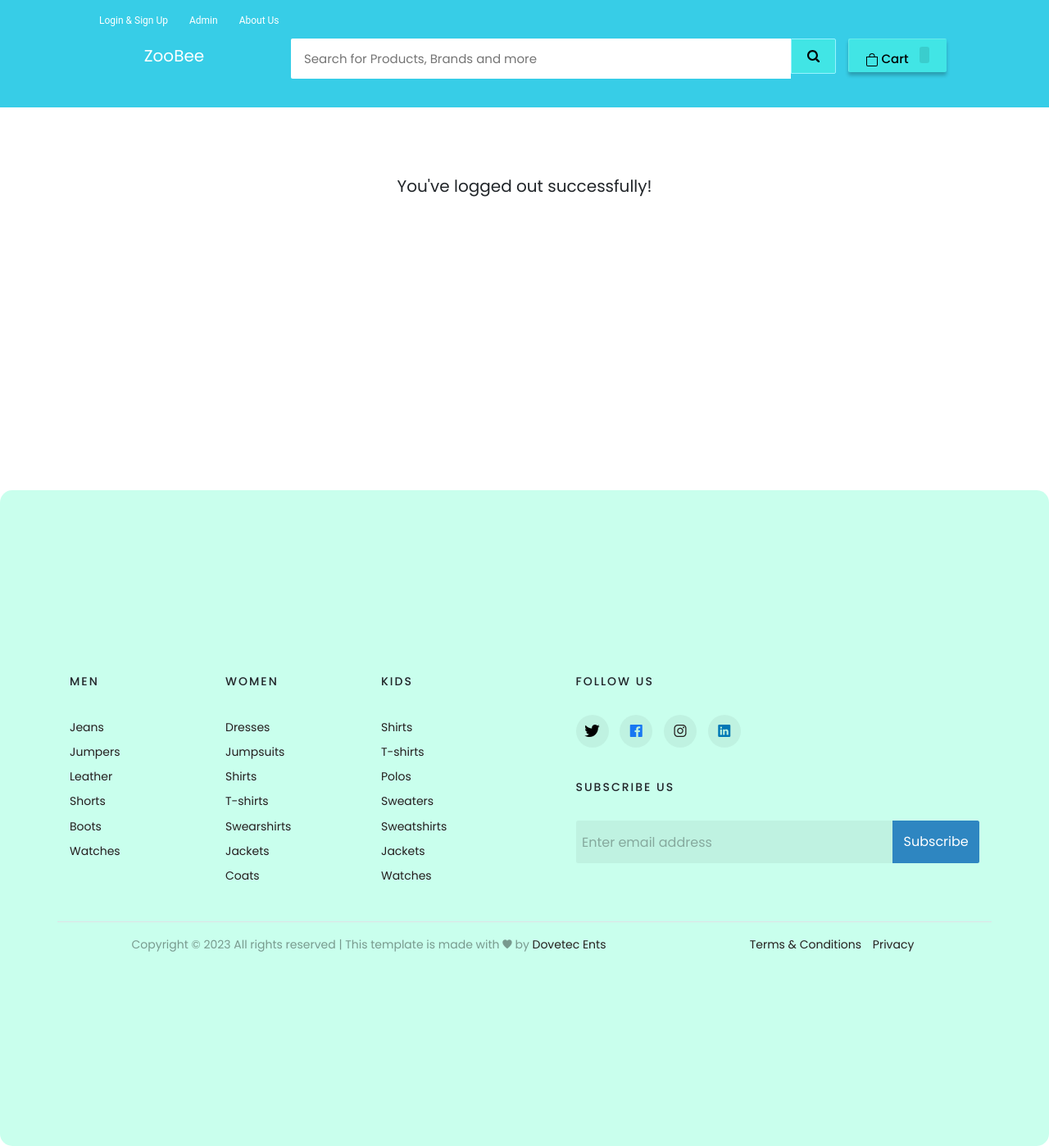
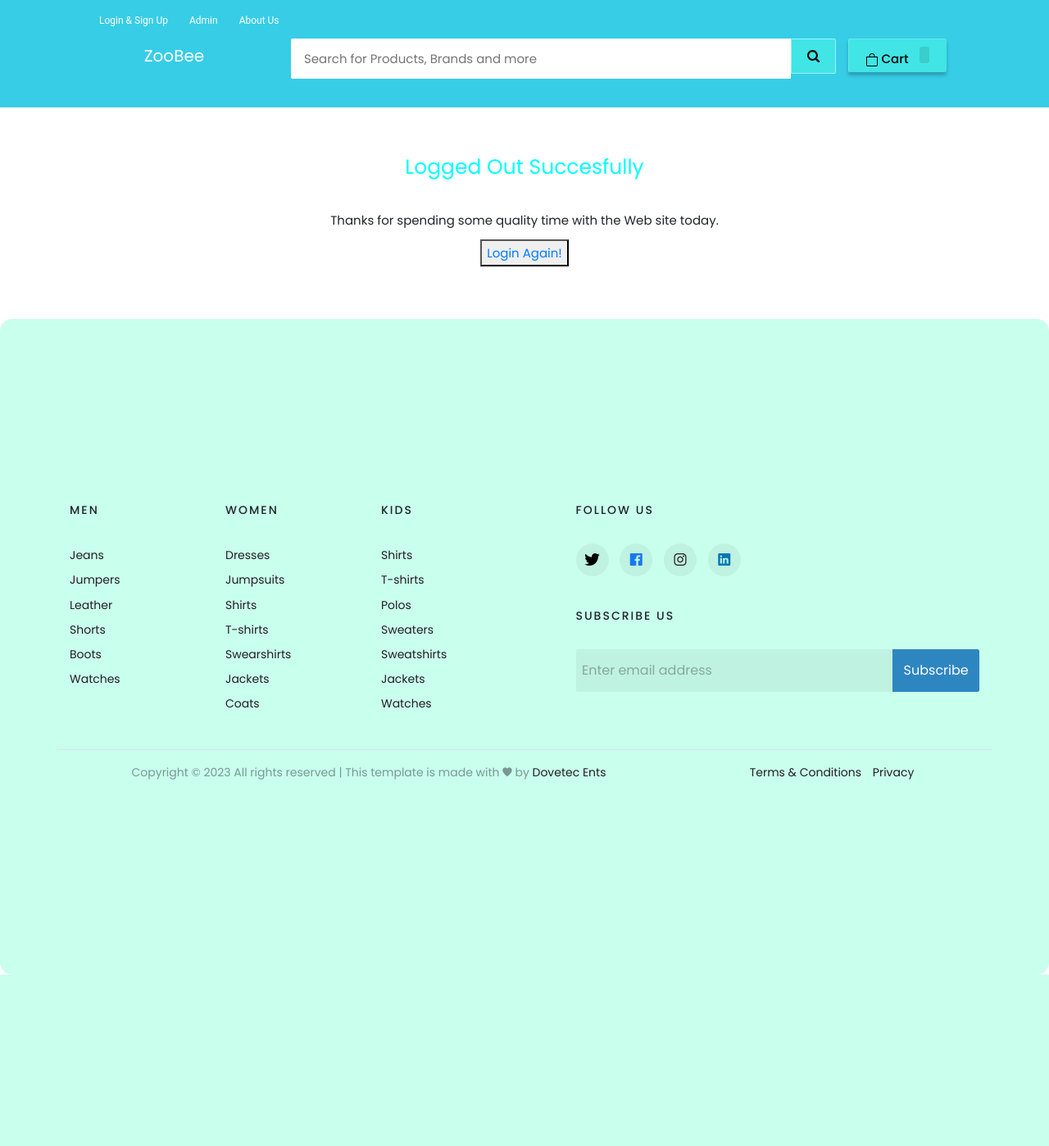
Before and after one commit to Dovineowuor/PLP-Final-Project, a Django app: page /logout in a window 1280 px wide. Shown: the whole page at 82% size. After the commit the page ends 1189 px from the top, so only its background shows below. Run offline with Django 3.2, Linux system fonts and the light colour scheme; some libraries are stand-ins or nearby versions.

Commit message:
Configure logout's login button and page

```diff
--- a/templates/ecom/logout.html
+++ b/templates/ecom/logout.html
@@ -1,15 +1,61 @@
 {% extends 'ecom/homebase.html' %}
 {% load static %}
+
+<head>
+    {% load static %}
+    <link rel="apple-touch-icon" sizes="180x180" href="{% static 'favicon/apple-touch-icon.png' %}">
+    <link rel="icon" type="image/png" sizes="32x32" href="{% static 'favicon/favicon-32x32.png' %}">
+    <link rel="icon" type="image/png" sizes="16x16" href="{% static 'favicon/favicon-16x16.png' %}">
+    <link rel="manifest" href="{% static 'favicon/site.webmanifest' %}">
+
+    <link href="//netdna.bootstrapcdn.com/bootstrap/3.0.0/css/bootstrap.min.css" rel="stylesheet" id="bootstrap-css">
+    <script src="//netdna.bootstrapcdn.com/bootstrap/3.0.0/js/bootstrap.min.js"></script>
+    <script src="//code.jquery.com/jquery-1.11.1.min.js"></script>
+
+    <style media="screen">
+        a:link {
+            text-decoration: none;
+        }
+
+        h2 {
+            text-align: center;
+        }
+
+        .button1 {
+            width: 200px;
+            background-color: aquamarine !important;
+            border: 2px lightseagreen !important;
+            border-radius: 0 15px 0 15px;
+            padding: 16px 32px;
+            text-align: center !important;
+            text-decoration: none;
+            display: inline-block !important;
+            font-size: 16px;
+            margin: 4px 2px;
+            transition-duration: 0.4s;
+            cursor: pointer !important;
+            color: white;
+            /* Text color */
+        }
+
+        .button1:hover {
+            background-color: white !important;
+            color: #333 !important;
+            border: 2px solid #04AA6D !important;
+        }
+    </style>
+</head>
+{% block title %}Logout{% endblock %}
+
 {% block content %}
-<br><br><br>
-<!-- <img src="{% static "images/logout_img.png" %}"  style="width:800px; height:100px; padding-left:400px;"> -->
+<br><br>
+<h1 style="align-self: center; text-align: center; color: aqua;font-style: inherit;">Logged Out Succesfully</h1></br>
+<p>Thanks for spending some quality time with the Web site today.</p>
+<p>
+    <a href="{% url 'customerlogin' %}">
+        <button class="button1">Login Again!</button>
+    </a>
 
-<center>
-    <h2>You've logged out successfully!</h2>
-</center>
-
-<br><br><br><br><br>
-<br><br><br><br><br>
-<br><br><br>
-
-{% endblock content %}
+</p>
+<br><br>
+{% endblock %}
```
